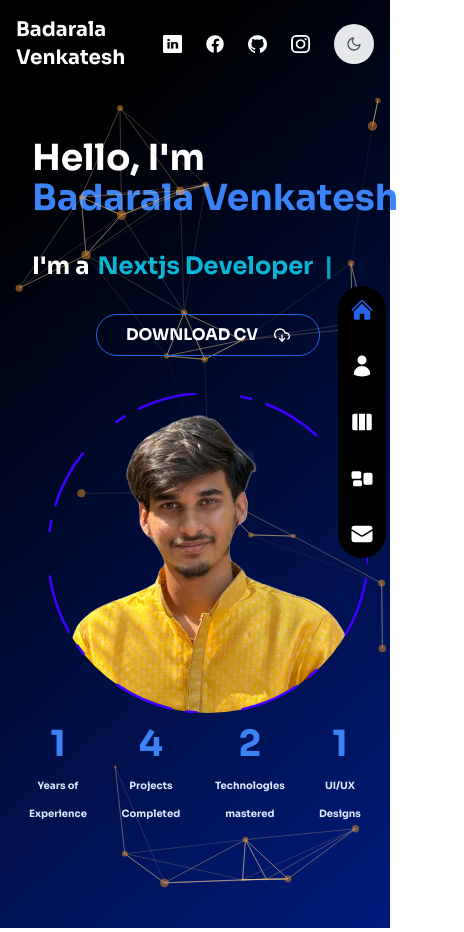
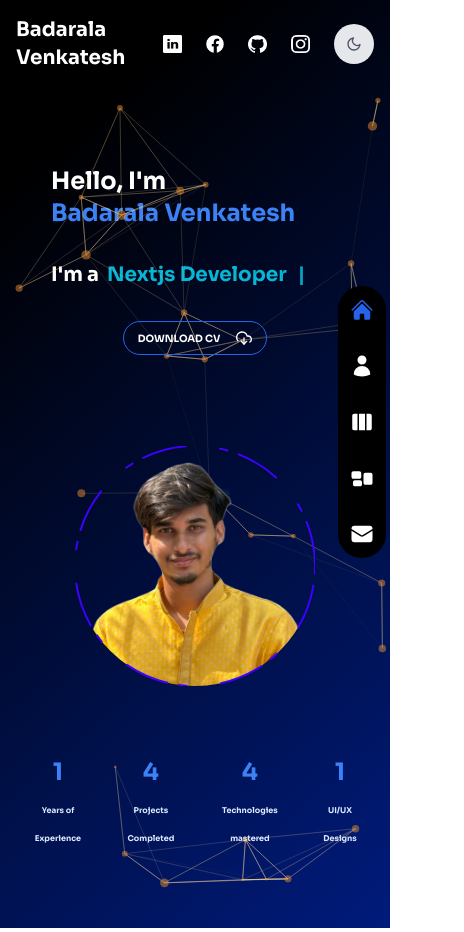
Before and after one commit to Venkateshbadarala/Portfolio, a Next.js app: page / in a window 390 px wide. Shown: the whole page, 464 px wide, since content can reach past the window. Built offline with nearby package versions, Linux system fonts and the light colour scheme.

Commit message:
second commit

```diff
--- a/app/(auth)/Contact/page.jsx
+++ b/app/(auth)/Contact/page.jsx
@@ -8,7 +8,7 @@ const Contact = () => {
   })
   return (
     <Inner>
-    <div className="min-h-screen  flex items-center justify-center">
+    <div className="xsm:h-[85vh] sm:h-[100vh] flex items-center justify-center">
       <Hireme/>
     </div>
     </Inner>
--- a/app/page.tsx
+++ b/app/page.tsx
@@ -41,33 +41,33 @@ export default function Home() {
       ) : (
         <>
           <PartcleBackground />
-          <div className="flex flex-row items-center justify-around h-[80vh] overflow-hidden p-8 xsm:flex-col md:flex-row">
+          <div className="flex flex-row items-center justify-around h-[80vh] overflow-hidden p-8 xsm:flex-col md:flex-row ">
             <div className="flex flex-col gap-8">
-              <h1 className="font-bold text-white lg:text-7xl xsm:text-4xl xsm:w-[25rem] md:w-full">
+              <h1 className="font-bold text-white lg:text-7xl xsm:text-2xl sm:text-4xl xsm:w-[18rem] md:w-full">
                 <p>Hello, I&apos;m </p>
                 <span className="text-blue-500">Badarala Venkatesh</span>
               </h1>
-              <div className="flex items-center gap-2 lg:text-4xl font-bold text-cyan-500 xsm:text-2xl xsm:items-center">
+              <div className="flex items-center gap-2 lg:text-4xl font-bold text-cyan-500 xsm:text-xl xsm:items-center">
                 <p className="text-white">I&apos;m a</p>
                 <span>{text}</span>
                 <Cursor />
               </div>
-              <div className='xsm:w-[22rem] flex justify-center md:justify-start'>
+              <div className='xsm:w-[18rem] sm:w-[28rem] flex justify-center md:justify-start'>
                 <Link
                   href="https://drive.google.com/file/d/167r9wgTJ7t3VhYCJ3ZrWhzJAtalNfY_y/view?usp=sharing"
                   download="Badarala_Venkatesh_CV.pdf"
-                  className="w-1/2 xsm:w-56 flex items-center justify-center gap-4 p-2 font-bold text-white border border-blue-600 rounded-full z-0"
+                  className="w-1/2  flex items-center justify-center gap-4 p-2 font-bold text-white border border-blue-600 rounded-full z-0"
                 >
-                  <span className="flex gap-3">DOWNLOAD CV</span>
+                  <span className="flex gap-3 xsm:text-[10px] sm:text-[18px]">DOWNLOAD CV</span>
                   <FiDownloadCloud />
                 </Link>
               </div>
             </div>
-            <div className='xsm:w-[23rem]'>
+            <div className='xsm:w-[15rem] sm:w-[20rem]'>
               <Photo />
             </div>
           </div>
-          <div className="flex absolute justify-center items-start bottom-5 left-0 right-0 xsm:bottom-1">
+          <div className="flex absolute justify-center items-start sm:bottom-5 left-0 right-0 xsm:-bottom-5">
             <Stats />
           </div>
         </>
--- a/components/Contactcomp/Hireme.jsx
+++ b/components/Contactcomp/Hireme.jsx
@@ -55,10 +55,10 @@ const HireMe = () => {
   };
 
   return (
-    <div>
-    <div className="bg-gradient-to-r  from-blue-900 to-cyan-900 text-white p-8 rounded-lg shadow-lg border border-blue-500 flex flex-row lg:flex-row justify-center items-center lg:w-[60rem] gap-10 xsm:w-[25rem] sm:w-[40rem]">
-      <div className="lg:w-1/2">
-        <h2 className="text-4xl font-bold text-center mb-6">Hire Me</h2>
+    <div className="flex flex-col items-center">
+      <div className="bg-gradient-to-r from-blue-900 to-cyan-900 text-white sm:p-8 xsm:p-4 rounded-lg shadow-lg border border-blue-500 flex flex-col sm:flex-row justify-center items-center lg:w-[60rem] sm:gap-10 xsm:gap-4 xsm:w-[20rem] sm:w-[40rem]  ">
+        <div className="lg:w-1/2 xsm:w-full">
+          <h2 className="sm:text-4xl font-bold text-center mb-6 xsm:text-3xl">Hire Me</h2>
           <motion.form
             className="space-y-6"
             initial={{ opacity: 0, translateY: 50 }}
@@ -75,7 +75,7 @@ const HireMe = () => {
                 value={formData.name}
                 onChange={handleChange}
                 required
-              className="w-full p-3 border border-gray-300 rounded-lg text-black"
+                className="w-full p-3 border border-gray-300 rounded-lg text-black xsm:h-[2.8rem] dark:invert"
               />
             </div>
             <div>
@@ -87,7 +87,7 @@ const HireMe = () => {
                 value={formData.email}
                 onChange={handleChange}
                 required
-              className="w-full p-3 border border-gray-300 rounded-lg text-black"
+                className="w-full p-3 border border-gray-300 rounded-lg text-black xsm:h-[2.8rem] dark:invert"
               />
             </div>
             <div>
@@ -99,7 +99,7 @@ const HireMe = () => {
                 value={formData.message}
                 onChange={handleChange}
                 required
-              className="w-full p-3 border border-gray-300 rounded-lg text-black"
+                className="w-full  p-3 border border-gray-300 rounded-lg text-black xsm:h-[4rem] dark:invert"
               />
             </div>
             <button
@@ -112,19 +112,17 @@ const HireMe = () => {
             {status && <p className="text-center mt-4">{status}</p>}
           </motion.form>
         </div>
-      <div className="xsm:hidden sm:flex">
+        <div className="xsm:hidden sm:flex sm:w-[30rem]">
           <Image
             src="/images/png.png"
             width={500}
             height={500}
-          className="rounded-lg shadow-lg sm:w-[20rem]"
+            className="rounded-lg shadow-lg sm:w-[20rem] lg:w-auto"
             alt="Hire Me"
           />
         </div>
         {showConfetti && <Confetti />}
-
       </div>
-
     </div>
   );
 };
--- a/components/Photo/Photo.jsx
+++ b/components/Photo/Photo.jsx
@@ -8,7 +8,7 @@ const Photo = () => {
   const venkatesh = '/images/venky.png';
 
   return (
-    <div className="relative lg:w-[25rem] lg:h-[25rem] xsm:w-[20rem] h-[20rem] ">
+    <div className="relative lg:w-[25rem] lg:h-[25rem] xsm:w-[15rem] xsm:h-[15rem] h-[20rem] ">
       <ParticleBackground/>
       <motion.div className="absolute inset-0">
         <Image
--- a/components/Stats.jsx
+++ b/components/Stats.jsx
@@ -15,7 +15,7 @@ const Stats = () => {
             title: 'Projects Completed',
         },
         {
-            num: 5,
+            num: 9,
             title: 'Technologies mastered',
         },
         {
@@ -32,9 +32,9 @@ const Stats = () => {
                         end={item.num}
                         duration={5}
                         delay={2}
-                        className='text-4xl font-bold text-blue-500'
+                        className='sm:text-4xl xsm:text-2xl font-bold text-blue-500'
                     />
-                    <p className="mt-2 text-lg font-bold text-blue-100 xsm:text-[10px] md:text-xl lg:text-2xl">{item.title}</p>
+                    <p className="mt-2 text-lg font-bold text-blue-100 xsm:text-[8px] md:text-xl lg:text-2xl">{item.title}</p>
                 </div>
             ))}
         </div>
--- a/components/sidebar/Sidebar.jsx
+++ b/components/sidebar/Sidebar.jsx
@@ -28,7 +28,7 @@ const Sidebar = () => {
           <Link href={item.link} key={index} passHref>
             <div className={`relative flex items-center group ${item.active ? 'text-blue-600 dark:text-blue-600' : 'text-white dark:text-white'}`}>
               <div className="relative flex items-center">
-                <span className="absolute right-[2.5rem] ml-3 opacity-0 group-hover:opacity-100 transition-opacity duration-300 bg-slate-300 dark:bg-gray-700 text-black dark:text-white font-bold p-2 rounded-md">
+                <span className="xsm:hidden sm:flex absolute right-[2.5rem] ml-3 opacity-0 group-hover:opacity-100 transition-opacity duration-300 bg-slate-300 dark:bg-gray-700 text-black dark:text-white font-bold p-2 rounded-md">
                   {item.name}
                 </span>
                 <div className="text-2xl">{item.icon}</div>
```
Lines whose indentation alone changed are shown as unchanged.
